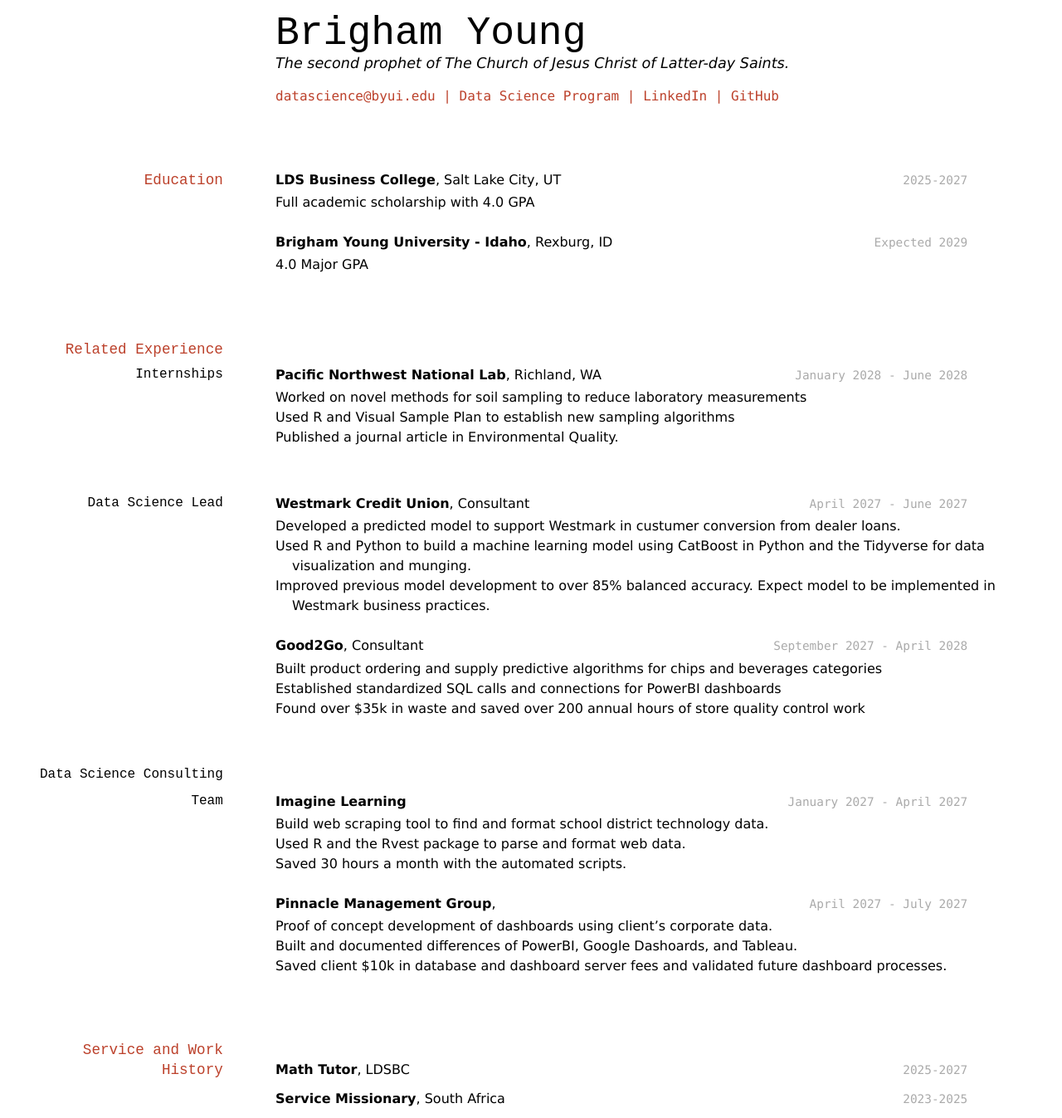
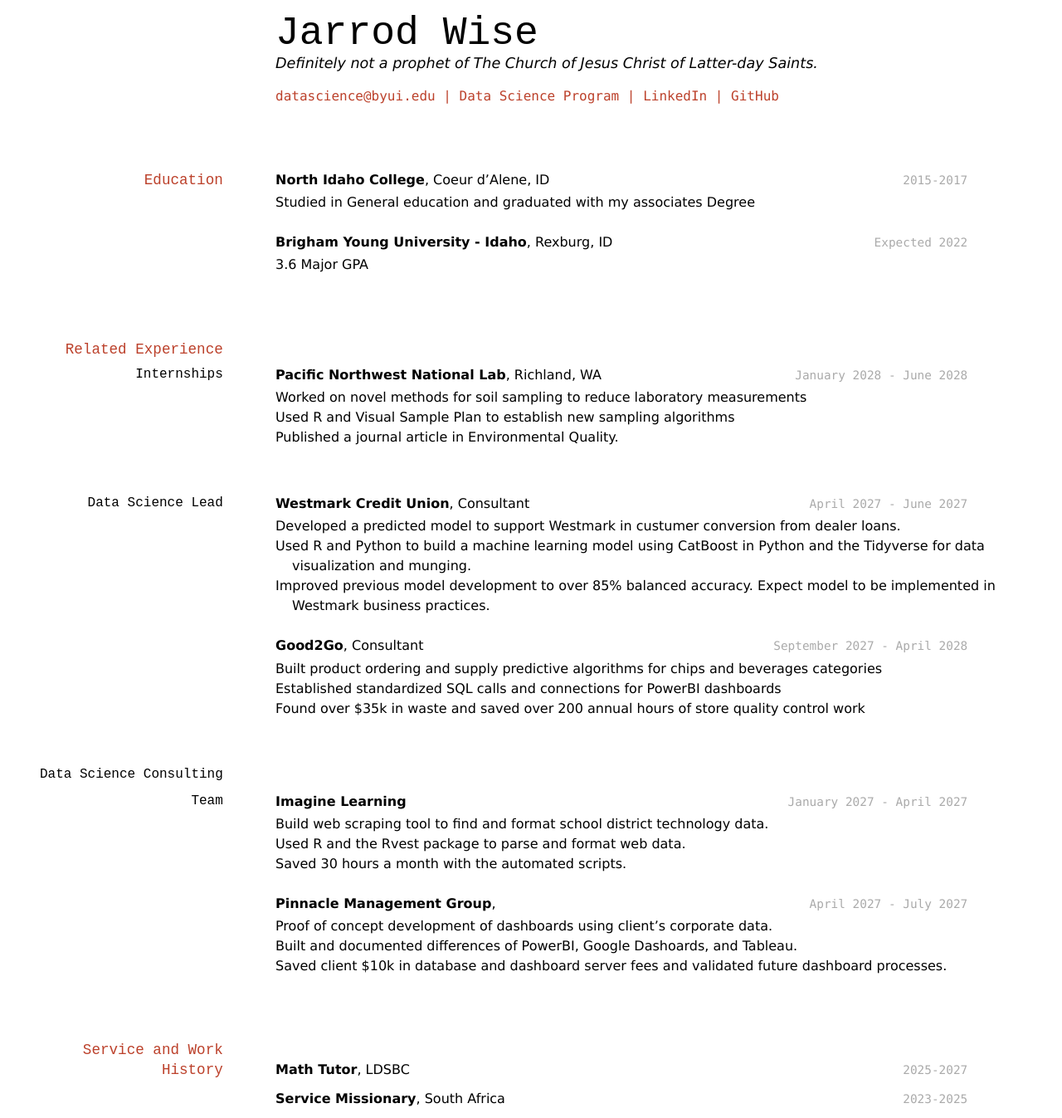
Before and after one commit to byuids-resumes/jarrodwise_resume, a Jekyll site: the page built from docs/index.md, in a window 1280 px wide. Shown: the whole page at 83% size. Built offline with Jekyll 4.4.1, drawn with Linux system fonts in a browser that asks for light colours.

Commit message:
just a few edits in the beginning

```diff
--- a/docs/index.md
+++ b/docs/index.md
@@ -2,8 +2,8 @@
 layout: cv
 title: Jarrod Wise's Resume
 ---
-# Brigham Young
-The second prophet of The Church of Jesus Christ of Latter-day Saints.
+# Jarrod Wise
+Definitely not a prophet of The Church of Jesus Christ of Latter-day Saints.
 
 <div id="webaddress">
 <a href="datascience@byui.edu">datascience@byui.edu</a>
@@ -16,15 +16,15 @@
 
 ## Education
 
-`2025-2027`
-__LDS Business College__, Salt Lake City, UT
+`2015-2017`
+__North Idaho College__, Coeur d'Alene, ID
 
-- Full academic scholarship with 4.0 GPA
+- Studied in General education and graduated with my associates Degree
 
-`Expected 2029`
+`Expected 2022`
 __Brigham Young University - Idaho__, Rexburg, ID
 
-- 4.0 Major GPA
+- 3.6 Major GPA
 
 
 ## Related Experience
```
